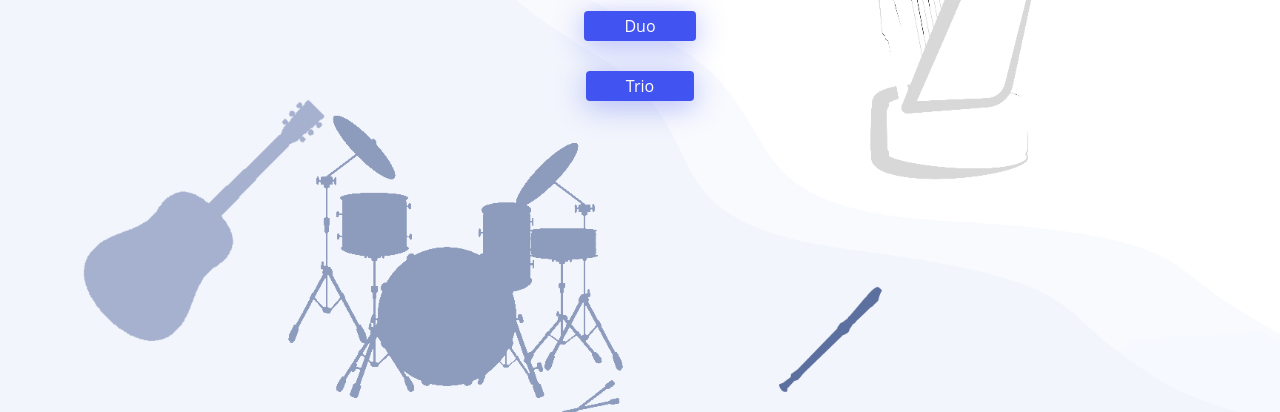
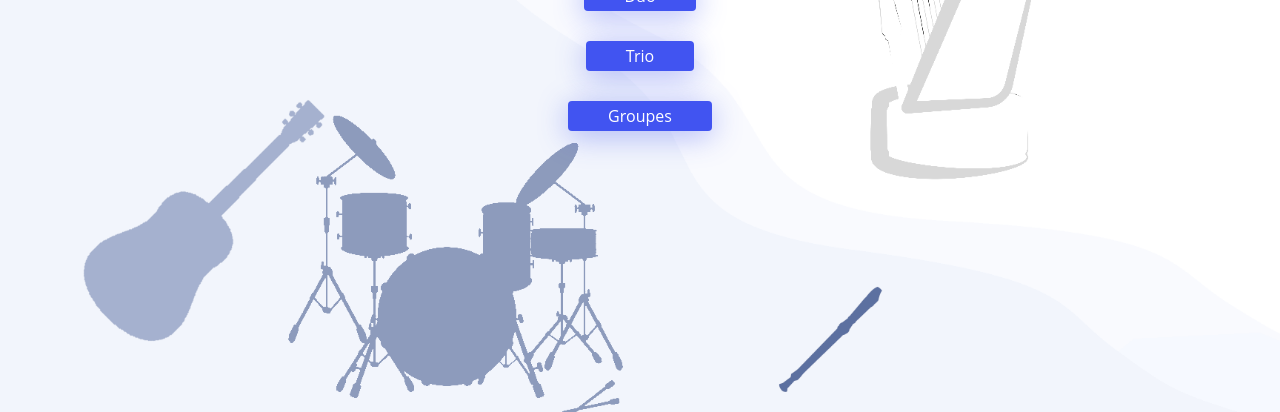
Before and after one commit to StrategFirst/ProjetOptimisationAppliquee2022, a website: page interface/index.html in a window 1280 px wide. Shown: the part 388-800 px from the top of the page. Drawn offline with Linux system fonts and the light colour scheme.

Commit message:
🔧 Lien vers le groupes

```diff
--- a/interface/index.html
+++ b/interface/index.html
@@ -17,6 +17,7 @@
 
 	<a href="duo/" class="btn-get-started"> Duo </a>
 	<a href="trio/" class="btn-get-started"> Trio </a>
+	<a href="groupes/" class="btn-get-started"> Groupes </a>
 </body>
 
 </html>
```
